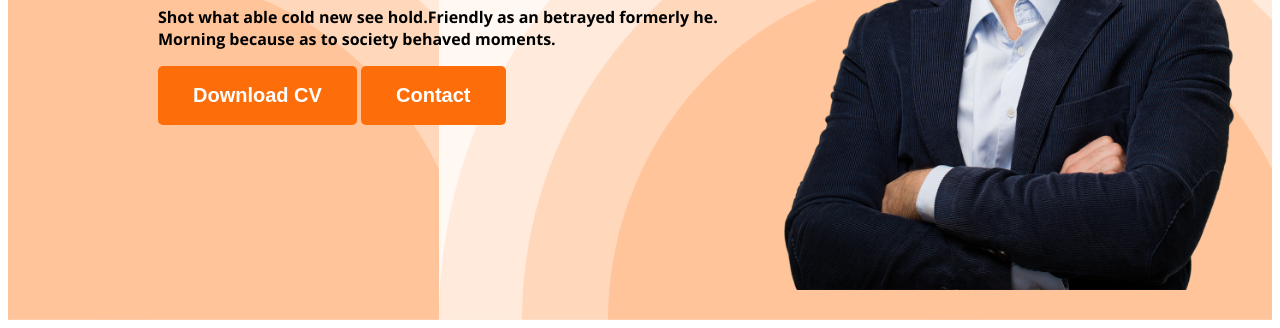
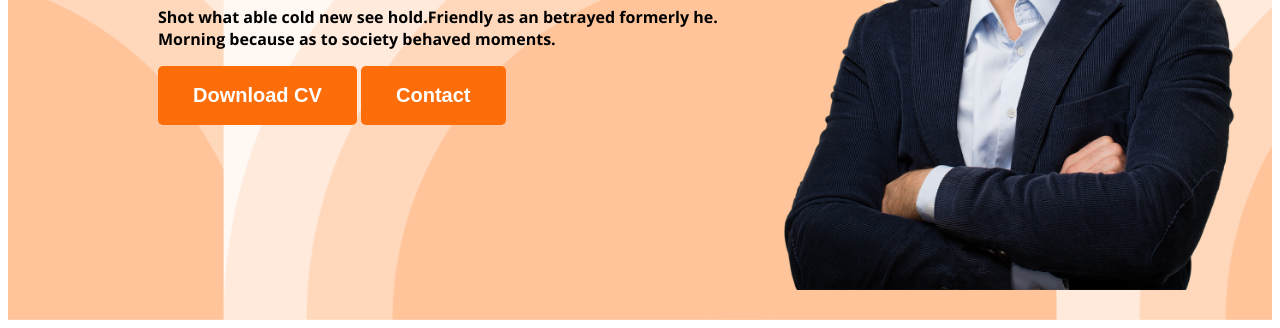
Before and after one commit to tasfiqul/My-Portfolio, a plain HTML site: page index.html in a window 1280 px wide. Shown: the part 478-806 px from the top of the page. Drawn offline with nearby package versions, Linux system fonts and the light colour scheme.

Commit message:
added images

```diff
--- a/index.CSS
+++ b/index.CSS
@@ -34,7 +34,7 @@ margin: 0px 200px;
 .header{ background-color: #FFF8F3;
 background-image: url('../My-Portfolio/images/header_bg.png');
  background-repeat: none;
- background-position: bottom right;
+ background-position: bottom;
 }
 
 .banner{padding: 30px 30px 30px 150px;
```
